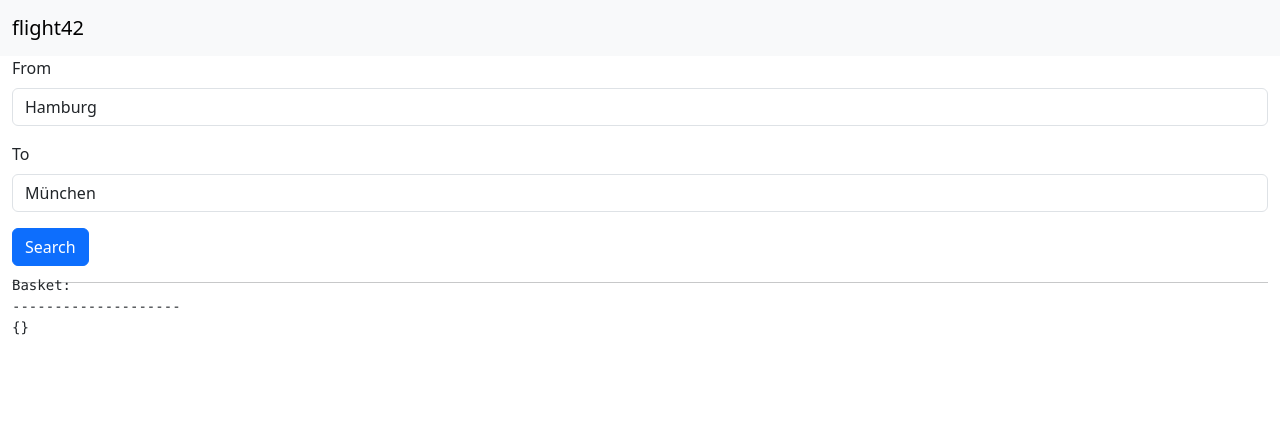
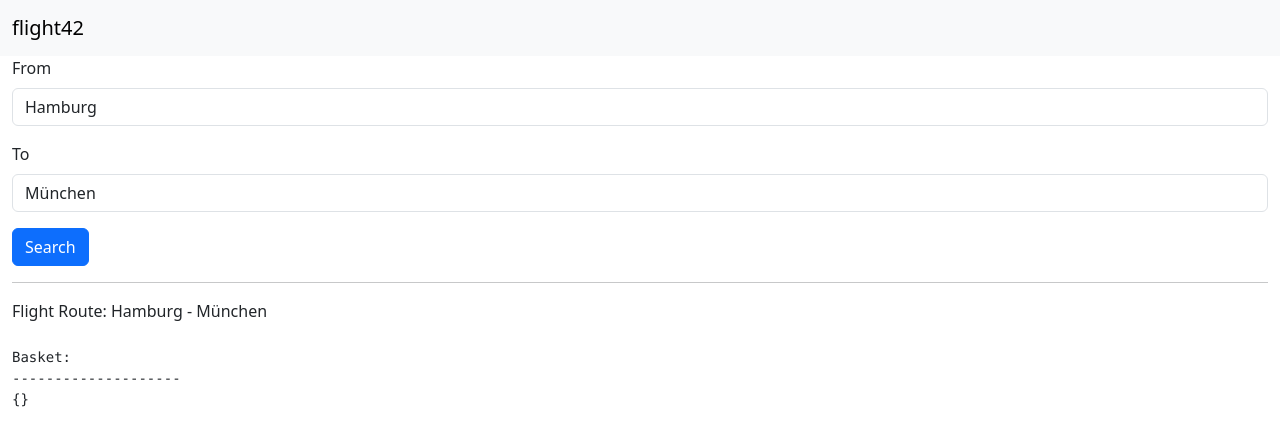
Before and after one commit to danielmurrmann/flight-app-essentials-modern, an Angular app: page / in a window 1280 px wide. Shown: the top 446 px of the page. Built offline with nearby package versions, Linux system fonts and the light colour scheme.

Commit message:
601 – Compute the Flight Route

```diff
--- a/src/app/flight-search-view/flight-search-view.html
+++ b/src/app/flight-search-view/flight-search-view.html
@@ -12,6 +12,8 @@
 
 <hr>
 
+<div>Flight Route: {{ flightRoute() }}</div>
+
 <div class="row row-cols-1 row-cols-md-2 g-4">
   @for (flight of flights(); track flight.id) {
     <div class="col">
@@ -20,6 +22,8 @@
   }
 </div>
 
+<br>
+<br>
 <pre>
 Basket:
 --------------------
--- a/src/app/flight-search-view/flight-search-view.ts
+++ b/src/app/flight-search-view/flight-search-view.ts
@@ -1,4 +1,4 @@
-import { Component, effect, inject, signal } from '@angular/core';
+import { Component, computed, inject, signal } from '@angular/core';
 import { Flight } from '../entities/flight';
 import { form, FormField } from '@angular/forms/signals';
 import { FlightSearchCriteria, FlightService } from './flight-service';
@@ -25,6 +25,8 @@ export class FlightSearchView {
   flightsResource = this.flightService.createFlightsResource(this.flightsResourceParams);
   flights = this.flightsResource.value;
 
+  flightRoute = computed(() => this.criteria().from + ' - ' + this.criteria().to);
+
   search(): void {
     this.flightsResourceParams.set(this.criteria());
   }
```
